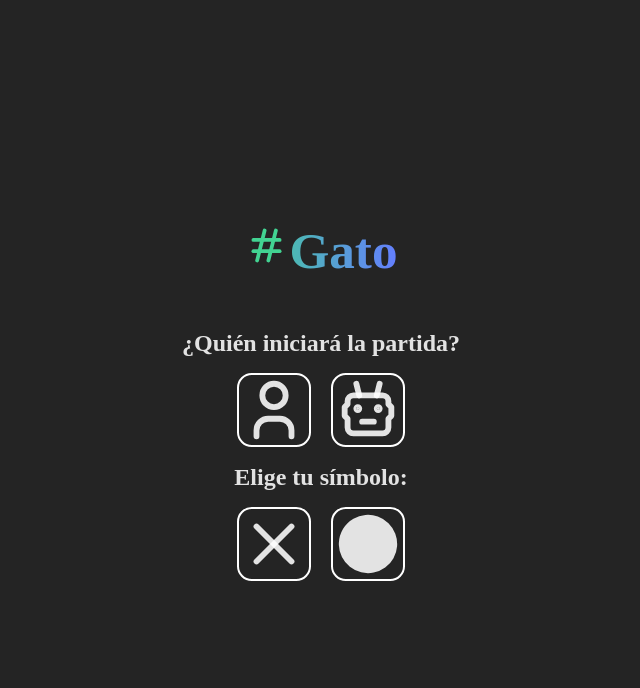
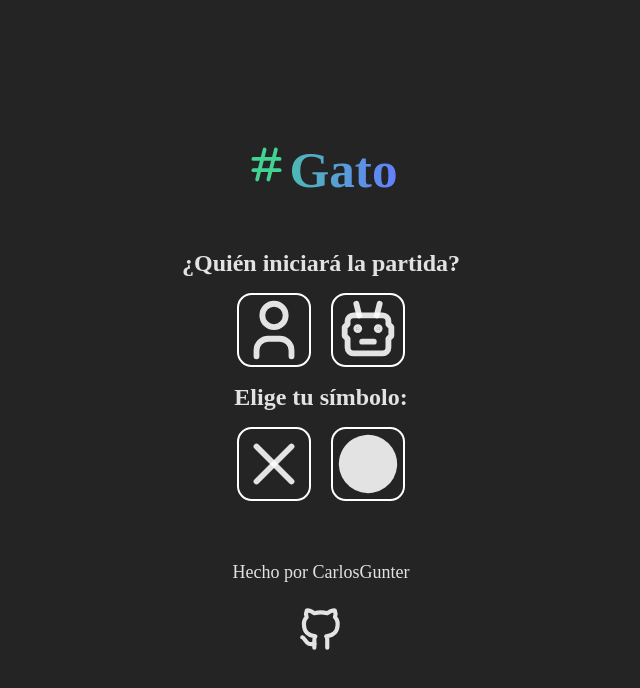
Before and after one commit to CarlosGunter/gato, a React (Vite) app: page / in a window 1280 px wide. Shown: the top 688 px of the page, without its empty margins (319-959 px from the left). Built offline with nearby package versions, Linux system fonts and the light colour scheme.

Commit message:
feat: add footer with GitHub link and new GitHubIcon component

```diff
--- a/src/App.css
+++ b/src/App.css
@@ -101,3 +101,28 @@
   color: #fff;
   font-weight: 700;
 }
+
+.footer {
+  margin-top: 40px;
+  font-size: 18px;
+  display: flex;
+  flex-direction: column;
+  justify-content: center;
+  align-items: center;
+}
+
+.github {
+  display: inline-block;
+  width: 50px;
+  color: inherit;
+  transition: color 200ms;
+
+  &:hover {
+    color: var(--color-prim);
+  }
+
+  svg {
+    width: 100%;
+    height: auto;
+  }
+}
--- a/src/App.jsx
+++ b/src/App.jsx
@@ -2,7 +2,7 @@ import { useState, useRef } from 'react'
 import Create from './components/Create'
 import Game from './components/Game'
 import './App.css'
-import { Hash } from './assets/svg'
+import { Hash, GitHubIcon } from './assets/svg'
 
 function App () {
   // Estado del turno
@@ -17,10 +17,11 @@ function App () {
   // Guarda el primer turno que seleccionó el usuario
   const firstTurn = useRef()
   return (
-    <main className='main'>
+    <div className='main'>
       <header>
         <h1 className='title'><Hash></Hash>Gato</h1>
       </header>
+      <main>
         {
           start
             ? <Game // Si el turno y simbolo esta seleccionado
@@ -40,6 +41,13 @@ function App () {
             ></Create>
         }
       </main>
+      <footer className='footer'>
+        <p>Hecho por CarlosGunter</p>
+        <a href="https://github.com/CarlosGunter" target="_blank" rel="noopener noreferrer" aria-label="GitHub de CarlosGunter" className='github'>
+          <GitHubIcon />
+        </a>
+      </footer>
+    </div>
   )
 }
 
--- a/src/assets/svg.jsx
+++ b/src/assets/svg.jsx
@@ -61,3 +61,14 @@ export function Machine () {
     </>
   )
 }
+
+export function GitHubIcon () {
+  return (
+    <>
+      <svg xmlns="http://www.w3.org/2000/svg" className="icon icon-tabler icon-tabler-brand-github" width="24" height="24" viewBox="0 0 24 24" strokeWidth="2" stroke="currentColor" fill="none" strokeLinecap="round" strokeLinejoin="round">
+        <path stroke="none" d="M0 0h24v24H0z" fill="none"/>
+        <path d="M9 19c-4.3 1.4 -4.3 -2.5 -6 -3m12 5v-3.5c0 -1 .1 -1.4 -.5 -2c2.8 -.3 5.5 -1.4 5.5 -6a4.6 4.6 0 0 0 -1.3 -3.2a4.2 4.2 0 0 0 -.1 -3.2s-1.1 -.3 -3.6 1.3a12.3 12.3 0 0 0 -6.2 0c-2.5 -1.6 -3.6 -1.3 -3.6 -1.3a4.2 4.2 0 0 0 -.1 3.2a4.6 4.6 0 0 0 -1.3 3.2c0 4.6 2.7 5.7 5.5 6c-.6 .6 -.6 1.2 -.5 2v3.5" />
+      </svg>
+    </>
+  )
+}
```
Lines whose indentation alone changed are shown as unchanged.
